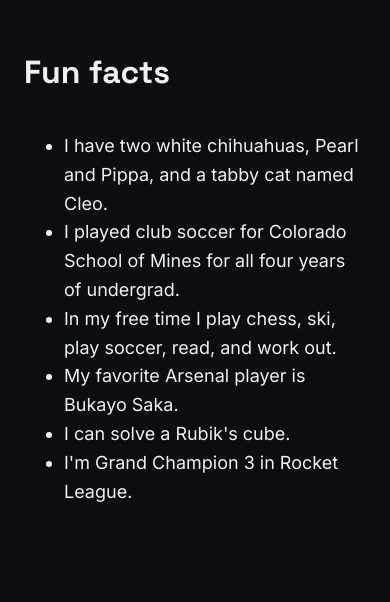
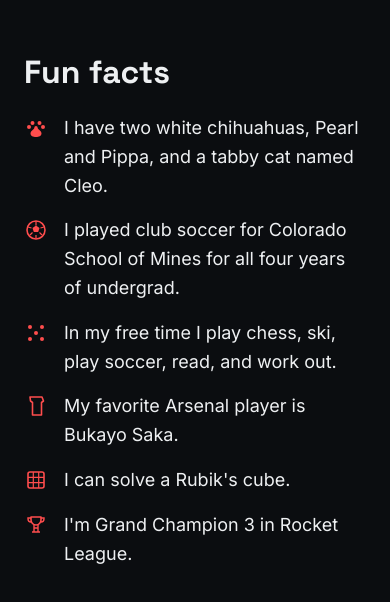
Before and after one commit to GunnarBozentko/GunnarBozentko.github.io, a plain HTML site: page index.html in a window 390 px wide. Shown: the part 2080-2682 px from the top of the page. Drawn offline with Linux system fonts and the light colour scheme.

Commit message:
Add icons/photo grid to About page and contact line to Resume page
Fun facts on index.html get inline SVG icons (matching the ski page's
star-marker visual language) instead of plain bullets, and the Interests
section gets a placeholder-ready 3-slot photo grid that collapses
gracefully per-slot until real photos are added.

resume.html was missing the phone number that resume-print.html (the
PDF version) already shows — add the same contact line so the two stay
in sync.

Co-Authored-By: Claude Sonnet 5 <noreply@anthropic.com>

```diff
--- a/index.html
+++ b/index.html
@@ -73,17 +73,48 @@
         <li>Soccer</li>
         <li>Skiing</li>
       </ul>
+
+      <!-- Add real photos at these paths and each slot picks them up automatically. -->
+      <div class="photo-grid">
+        <div class="photo-grid__item">
+          <img src="assets/photos/soccer.jpg" alt="Playing soccer" onerror="this.parentElement.style.display='none'">
+        </div>
+        <div class="photo-grid__item">
+          <img src="assets/photos/skiing.jpg" alt="Skiing" onerror="this.parentElement.style.display='none'">
+        </div>
+        <div class="photo-grid__item">
+          <img src="assets/photos/pets.jpg" alt="Pearl, Pippa, and Cleo" onerror="this.parentElement.style.display='none'">
+        </div>
+      </div>
     </section>
 
     <section id="facts" class="panel" data-gradient="t4">
       <h2>Fun facts</h2>
-      <ul>
-        <li>I have two white chihuahuas, Pearl and Pippa, and a tabby cat named Cleo.</li>
-        <li>I played club soccer for Colorado School of Mines for all four years of undergrad.</li>
-        <li>In my free time I play chess, ski, play soccer, read, and work out.</li>
-        <li>My favorite Arsenal player is Bukayo Saka.</li>
-        <li>I can solve a Rubik's cube.</li>
-        <li>I'm Grand Champion 3 in Rocket League.</li>
+      <ul class="icon-list">
+        <li>
+          <svg viewBox="0 0 24 24" aria-hidden="true"><path d="M8.5 9a2 2 0 1 0 0-4 2 2 0 0 0 0 4Zm7 0a2 2 0 1 0 0-4 2 2 0 0 0 0 4ZM5 13a2 2 0 1 0 0-4 2 2 0 0 0 0 4Zm14 0a2 2 0 1 0 0-4 2 2 0 0 0 0 4Zm-7 8c-2.9 0-5.5-1.34-5.5-3.6 0-1.9 1.4-2.9 2.4-3.7.8-.65 1.4-1.1 1.4-1.9a1.7 1.7 0 0 1 3.4 0c0 .8.6 1.25 1.4 1.9 1 .8 2.4 1.8 2.4 3.7 0 2.26-2.6 3.6-5.5 3.6Z"/></svg>
+          <span>I have two white chihuahuas, Pearl and Pippa, and a tabby cat named Cleo.</span>
+        </li>
+        <li>
+          <svg viewBox="0 0 24 24" aria-hidden="true"><circle cx="12" cy="12" r="9" fill="none" stroke="currentColor" stroke-width="1.6"/><path d="M12 7.5 15.5 10l-1.3 4h-4.4l-1.3-4L12 7.5Z" fill="currentColor"/><path d="M12 3v4.5M12 20.5V17M4 9l3.5 1M20 9l-3.5 1M6 17l2.5-2.5M18 17l-2.5-2.5" stroke="currentColor" stroke-width="1.2" fill="none"/></svg>
+          <span>I played club soccer for Colorado School of Mines for all four years of undergrad.</span>
+        </li>
+        <li>
+          <svg viewBox="0 0 24 24" aria-hidden="true"><circle cx="6" cy="6" r="2"/><circle cx="18" cy="6" r="2"/><circle cx="6" cy="18" r="2"/><circle cx="18" cy="18" r="2"/><circle cx="12" cy="12" r="2"/></svg>
+          <span>In my free time I play chess, ski, play soccer, read, and work out.</span>
+        </li>
+        <li>
+          <svg viewBox="0 0 24 24" aria-hidden="true"><path d="M6 3h12l1.5 4-2 1.5V21H8.5V8.5l-2-1.5L6 3Z" fill="none" stroke="currentColor" stroke-width="1.6" stroke-linejoin="round"/></svg>
+          <span>My favorite Arsenal player is Bukayo Saka.</span>
+        </li>
+        <li>
+          <svg viewBox="0 0 24 24" aria-hidden="true"><rect x="4" y="4" width="16" height="16" rx="2" fill="none" stroke="currentColor" stroke-width="1.6"/><path d="M4 9.3h16M4 14.7h16M9.3 4v16M14.7 4v16" stroke="currentColor" stroke-width="1.2"/></svg>
+          <span>I can solve a Rubik's cube.</span>
+        </li>
+        <li>
+          <svg viewBox="0 0 24 24" aria-hidden="true"><path d="M7 4h10v3a5 5 0 0 1-5 5 5 5 0 0 1-5-5V4Z" fill="none" stroke="currentColor" stroke-width="1.6" stroke-linejoin="round"/><path d="M7 5H4v1a3 3 0 0 0 3 3M17 5h3v1a3 3 0 0 1-3 3M10 12v3M14 12v3M8 19h8M10 15h4v4h-4v-4Z" stroke="currentColor" stroke-width="1.4" fill="none"/></svg>
+          <span>I'm Grand Champion 3 in Rocket League.</span>
+        </li>
       </ul>
     </section>
 
--- a/style.css
+++ b/style.css
@@ -212,6 +212,60 @@ footer.site-footer a:hover {
   padding: 0.35rem 0.85rem;
   border-radius: 999px;
   font-size: 0.9rem;
+}
+
+/* Photo grid, Interests section — collapses gracefully per-slot when a
+   photo file doesn't exist yet, same pattern as the hero .avatar. */
+
+.photo-grid {
+  display: grid;
+  grid-template-columns: repeat(auto-fit, minmax(140px, 1fr));
+  gap: var(--space-2);
+  margin: var(--space-1) 0 0;
+}
+
+.photo-grid__item img {
+  display: block;
+  width: 100%;
+  aspect-ratio: 4 / 3;
+  object-fit: cover;
+  border-radius: 8px;
+  border: 1px solid var(--border);
+}
+
+/* Fun facts, icon list */
+
+.icon-list {
+  list-style: none;
+  margin: 0 0 var(--space-3);
+  padding: 0;
+}
+
+.icon-list li {
+  display: flex;
+  align-items: flex-start;
+  gap: var(--space-2);
+  margin-bottom: var(--space-2);
+}
+
+.icon-list li::marker {
+  content: none;
+}
+
+.icon-list svg {
+  flex: none;
+  width: 24px;
+  height: 24px;
+  margin-top: 0.1em;
+  color: var(--accent);
+  fill: currentColor;
+}
+
+/* Resume contact line */
+
+.contact-line {
+  color: var(--muted);
+  font-size: 0.95rem;
 }
 
 /* Ski table */
```
Also changed, not shown: resume.html (+9 -0 lines), 1 other file.
